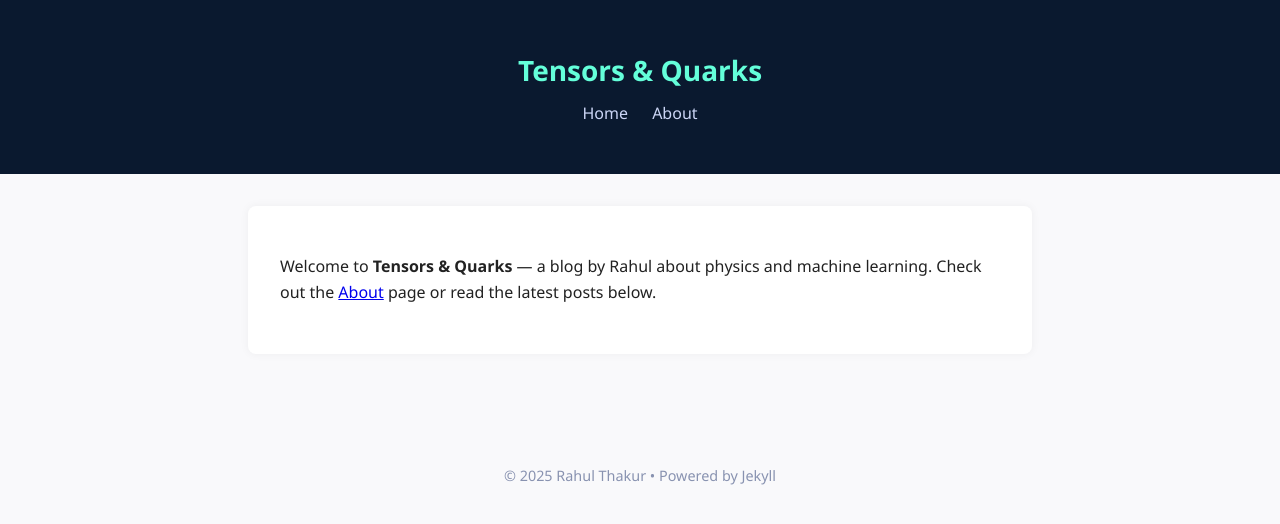
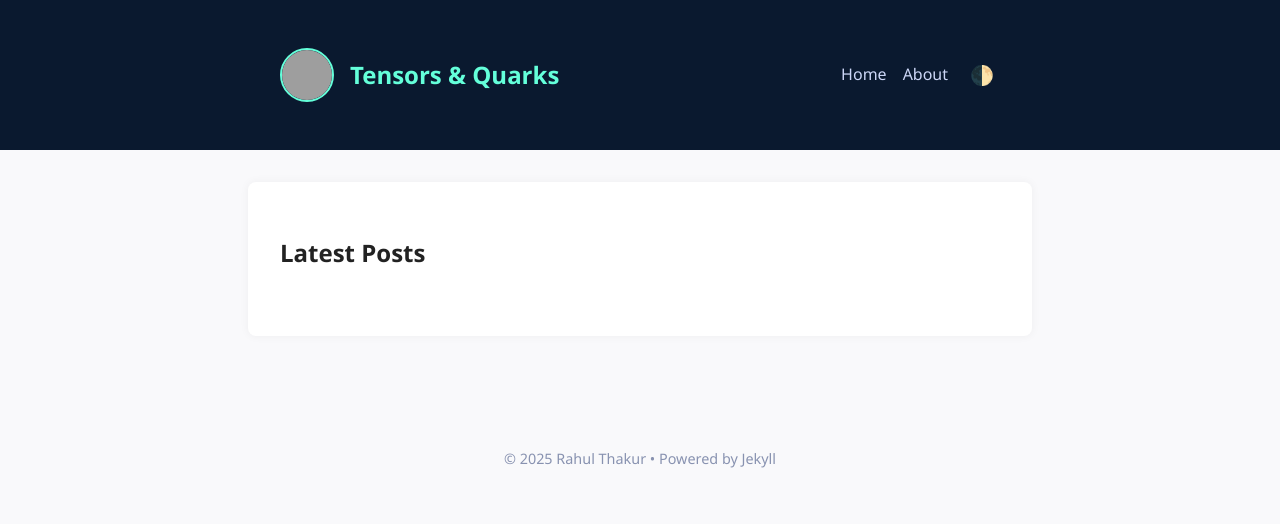
Before and after one commit to Raahul-Thakur/tensorandquarks.github.io, a Jekyll site: the page built from index.md, in a window 1280 px wide. Shown: the top 524 px of the page. Built offline with Jekyll 4.4.1, drawn with Linux system fonts in a browser that asks for light colours; grey boxes are pictures that could not be loaded.

Commit message:
Add pagination support with jekyll-paginate

```diff
--- a/_layouts/default.html
+++ b/_layouts/default.html
@@ -5,15 +5,32 @@
     <meta name="viewport" content="width=device-width, initial-scale=1.0" />
     <title>{{ page.title }} | {{ site.title }}</title>
     <link rel="stylesheet" href="{{ site.baseurl }}/assets/style.css" />
+    <script>
+      // Dark mode script
+      function toggleDarkMode() {
+        document.body.classList.toggle("dark");
+        localStorage.setItem("theme", document.body.classList.contains("dark") ? "dark" : "light");
+      }
+
+      window.onload = () => {
+        if (localStorage.getItem("theme") === "dark") {
+          document.body.classList.add("dark");
+        }
+      };
+    </script>
     {% seo %}
   </head>
   <body>
     <header class="site-header">
-      <div class="container">
-        <h1 class="site-title"><a href="{{ site.baseurl }}/">{{ site.title }}</a></h1>
+      <div class="container header-flex">
+        <div class="branding">
+          <img src="{{ site.baseurl }}/assets/images/bio-photo.jpeg" alt="Rahul" class="profile-pic">
+          <h1 class="site-title"><a href="{{ site.baseurl }}/">{{ site.title }}</a></h1>
+        </div>
         <nav class="nav">
           <a href="{{ site.baseurl }}/">Home</a>
           <a href="{{ site.baseurl }}/about">About</a>
+          <button onclick="toggleDarkMode()">🌓</button>
         </nav>
       </div>
     </header>
--- a/assets/style.css
+++ b/assets/style.css
@@ -1,17 +1,26 @@
+/* Base styles */
 body {
   font-family: 'Segoe UI', Roboto, Helvetica, Arial, sans-serif;
   margin: 0;
   background: #f9f9fb;
   color: #222;
   line-height: 1.6;
+  transition: background 0.3s, color 0.3s;
 }
 
+body.dark {
+  background: #0a192f;
+  color: #e0e0e0;
+}
+
+/* Layout */
 .container {
   max-width: 720px;
   margin: auto;
   padding: 2rem;
 }
 
+/* Header */
 .site-header {
   background: #0a192f;
   color: #fff;
@@ -19,10 +28,29 @@
   margin-bottom: 2rem;
 }
 
+.header-flex {
+  display: flex;
+  align-items: center;
+  justify-content: space-between;
+}
+
+.branding {
+  display: flex;
+  align-items: center;
+  gap: 1rem;
+}
+
+.profile-pic {
+  width: 50px;
+  height: 50px;
+  border-radius: 50%;
+  object-fit: cover;
+  border: 2px solid #64ffda;
+}
+
 .site-title {
   margin: 0;
-  font-size: 1.75rem;
-  text-align: center;
+  font-size: 1.5rem;
 }
 
 .site-title a {
@@ -30,14 +58,15 @@
   text-decoration: none;
 }
 
+/* Navigation */
 .nav {
-  text-align: center;
-  margin-top: 0.5rem;
+  display: flex;
+  align-items: center;
+  gap: 1rem;
 }
 
 .nav a {
   color: #ccd6f6;
-  margin: 0 10px;
   text-decoration: none;
   font-weight: 500;
 }
@@ -46,6 +75,15 @@
   color: #64ffda;
 }
 
+.nav button {
+  background: none;
+  border: none;
+  font-size: 1.2rem;
+  cursor: pointer;
+  color: #ccd6f6;
+}
+
+/* Main */
 main {
   background: #ffffff;
   padding: 2rem;
@@ -53,9 +91,26 @@
   box-shadow: 0 0 10px rgba(0,0,0,0.05);
 }
 
+body.dark main {
+  background: #112240;
+}
+
+/* Footer */
 .site-footer {
   text-align: center;
   font-size: 0.9rem;
   color: #8892b0;
   margin-top: 4rem;
 }
+
+/* Blog Post List */
+.post-list li {
+  margin-bottom: 2rem;
+}
+
+/* Pagination */
+.pagination {
+  display: flex;
+  justify-content: space-between;
+  margin-top: 2rem;
+}
--- a/index.md
+++ b/index.md
@@ -3,5 +3,23 @@
 title: Home
 ---
 
-Welcome to **Tensors & Quarks** — a blog by Rahul about physics and machine learning.
-Check out the [About](/about) page or read the latest posts below.
+<h2>Latest Posts</h2>
+
+<ul class="post-list">
+  {% for post in paginator.posts %}
+    <li>
+      <h3><a href="{{ post.url | relative_url }}">{{ post.title }}</a></h3>
+      <p>{{ post.date | date: "%B %-d, %Y" }}</p>
+      <p>{{ post.excerpt }}</p>
+    </li>
+  {% endfor %}
+</ul>
+
+<div class="pagination">
+  {% if paginator.previous_page %}
+    <a href="{{ paginator.previous_page_path | relative_url }}">&larr; Newer</a>
+  {% endif %}
+  {% if paginator.next_page %}
+    <a href="{{ paginator.next_page_path | relative_url }}">Older &rarr;</a>
+  {% endif %}
+</div>
```
